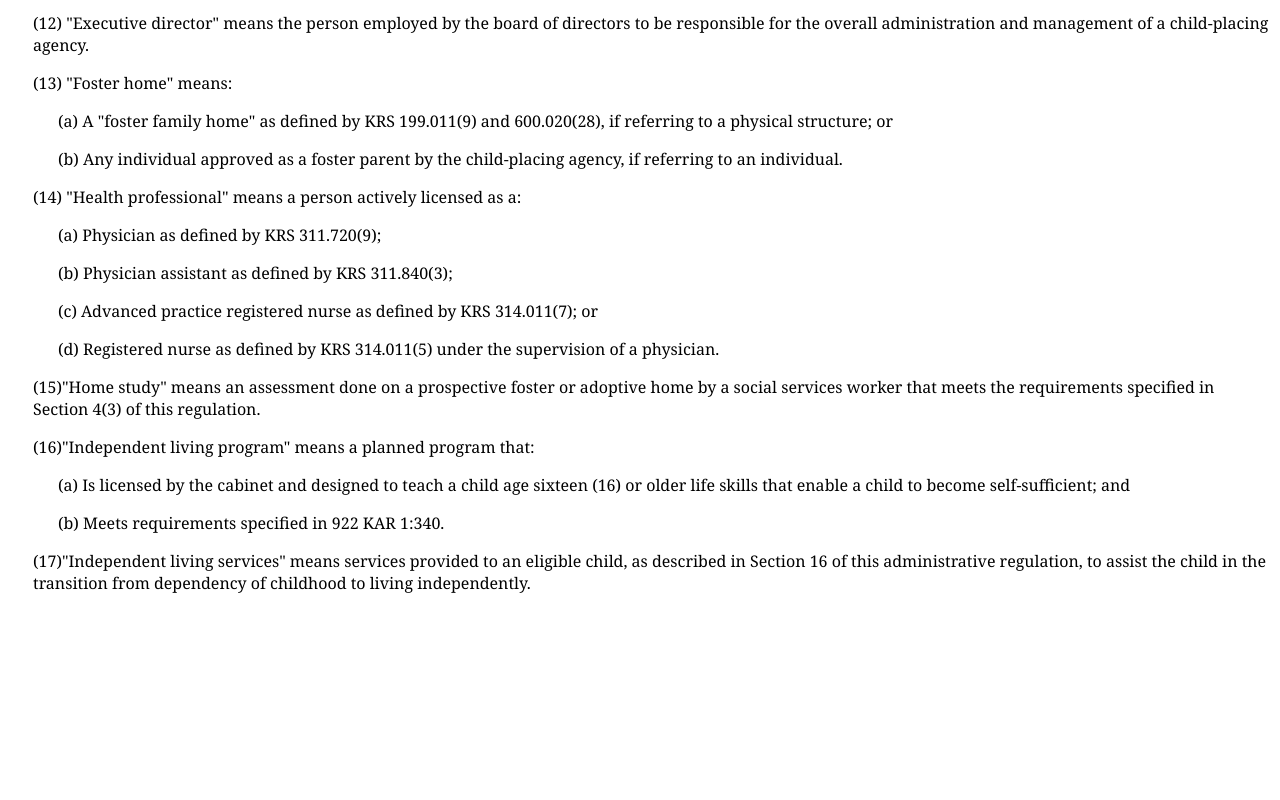
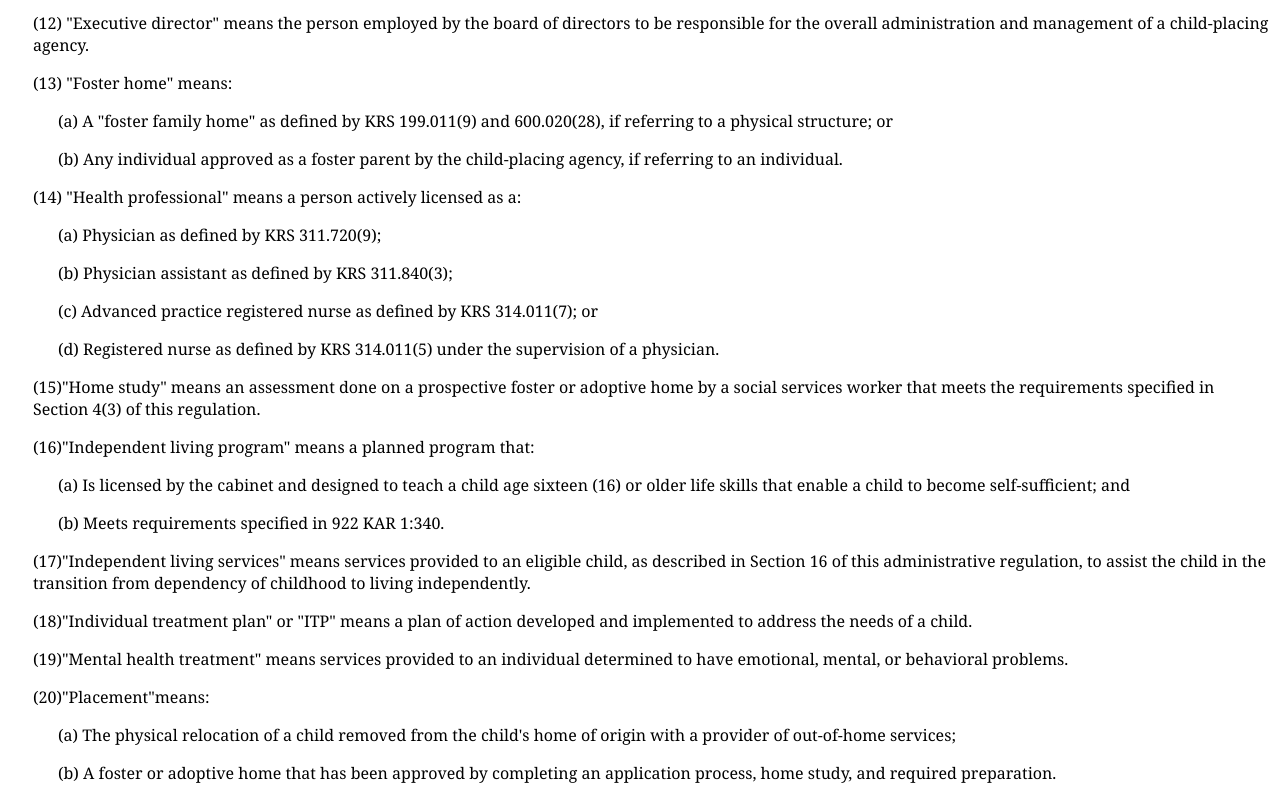
Before and after one commit to calebasbridge/fosterCareRegs, a plain HTML site: page 9221310_Standard.html in a window 1280 px wide. Shown: the part 1468-2268 px from the top of the page. Before the commit the page ends 2078 px from the top, so only its background shows below. Drawn offline with Linux system fonts and the light colour scheme.

Commit message:
Added html code lines 87-92.

```diff
--- a/9221310_Standard.html
+++ b/9221310_Standard.html
@@ -84,6 +84,12 @@
         <p id="paragraph23935" class="tab2">&#40;b&#41; Meets requirements specified in 922 KAR 1:340.</p>
         <p id="paragraph24036" class="tab1">&#40;17&#41;<span id="span21717">&#34;Independent living services&#34;</span> means services provided to an eligible child, as described in Section 16 of this administrative regulation,
         to assist the child in the transition from dependency of childhood to living independently.</p>
+        <p id="paragraph24137" class="tab1">&#40;18&#41;<span id="span21818">&#34;Individual treatment plan&#34;</span> or &#34;ITP&#34; means a plan of action developed and implemented to address the needs of a child.</p>
+        <p id="paragraph24238" class="tab1">&#40;19&#41;<span id="span21919">&#34;Mental health treatment&#34;</span> means services provided to an individual determined to have emotional, mental, or behavioral
+        problems.</p>
+        <p id="paragraph24339" class="tab1">&#40;20&#41;<span id="span22020">&#34;Placement&#34;</span>means:</p>
+        <p id="paragraph24440" class="tab2">&#40;a&#41; The physical relocation of a child removed from the child's home of origin with a provider of out-of-home services&#59;</p>
+        <p id="paragraph24541" class="tab2">&#40;b&#41; A foster or adoptive home that has been approved by completing an application process, home study, and required preparation.</p>
 
     </section>
   </body>
```
